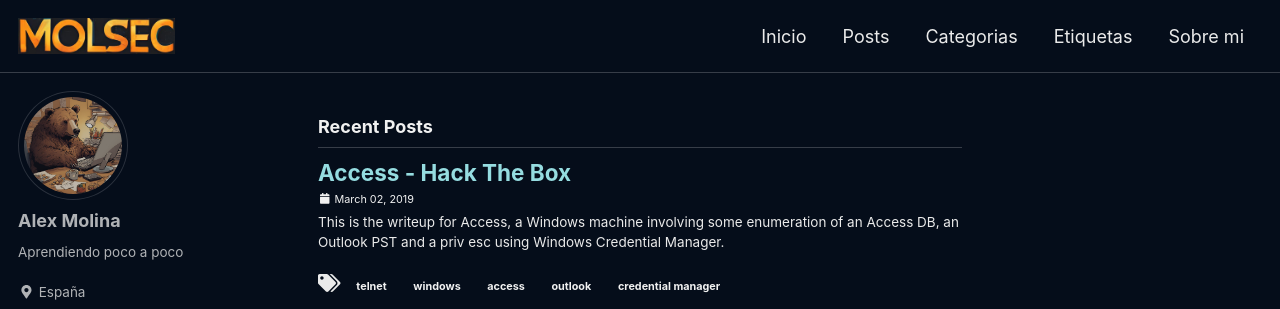
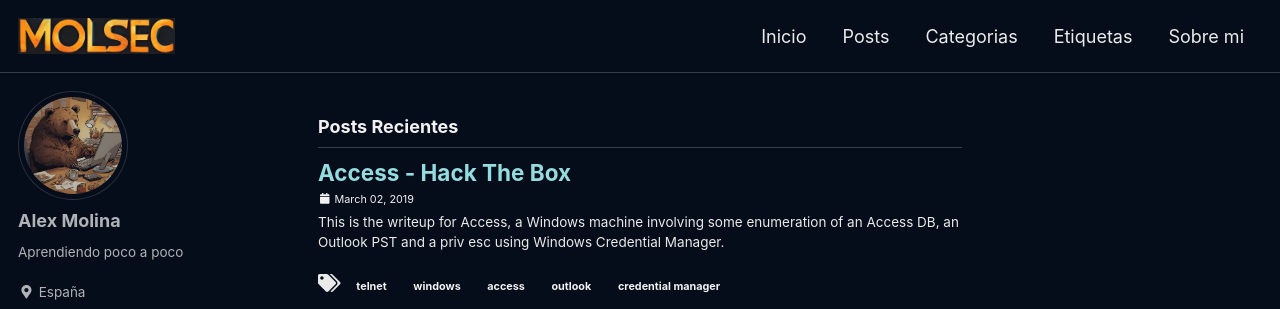
Before and after one commit to molinasecurity/molinasecurity.github.io, a Jekyll site: the page built from index.html, in a window 1280 px wide. Shown: the top 309 px of the page. Built offline with Jekyll 4.4.1, drawn with Linux system fonts in a browser that asks for light colours; cached includes are drawn as plain includes; a script that is not in the unit is left out; the list of posts is cut into pages by our own code.

Commit message:
Update home.html

```diff
--- a/_layouts/home.html
+++ b/_layouts/home.html
@@ -4,7 +4,7 @@ layout: archive
 
 {{ content }}
 
-<h3 class="archive__subtitle">{{ site.data.ui-text[site.locale].recent_posts | default: "Recent Posts" }}</h3>
+<h3 class="archive__subtitle">{{ site.data.ui-text[site.locale].recent_posts | default: "Posts Recientes" }}</h3>
 
 {% for post in paginator.posts %}
   {% include archive-single.html %}
```
